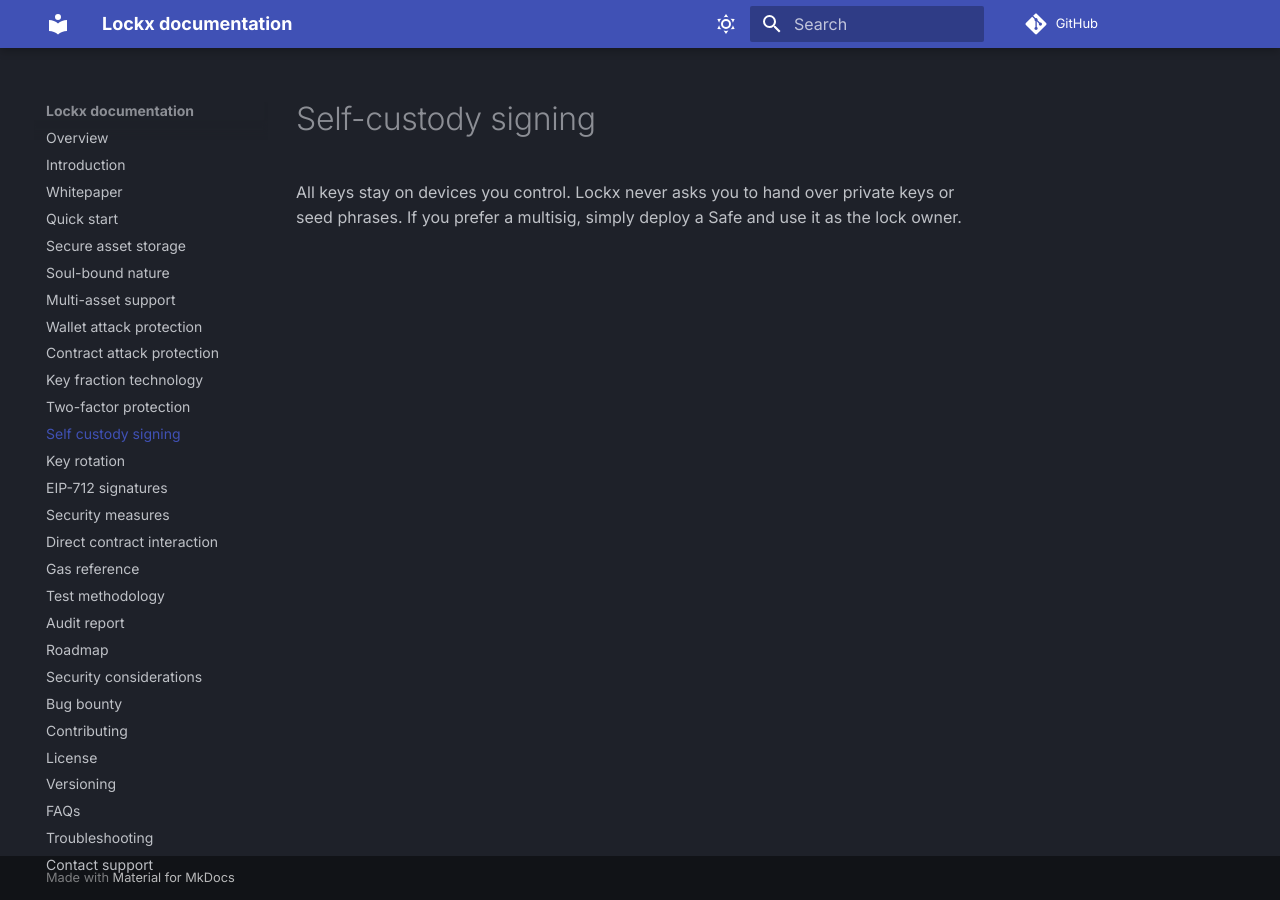
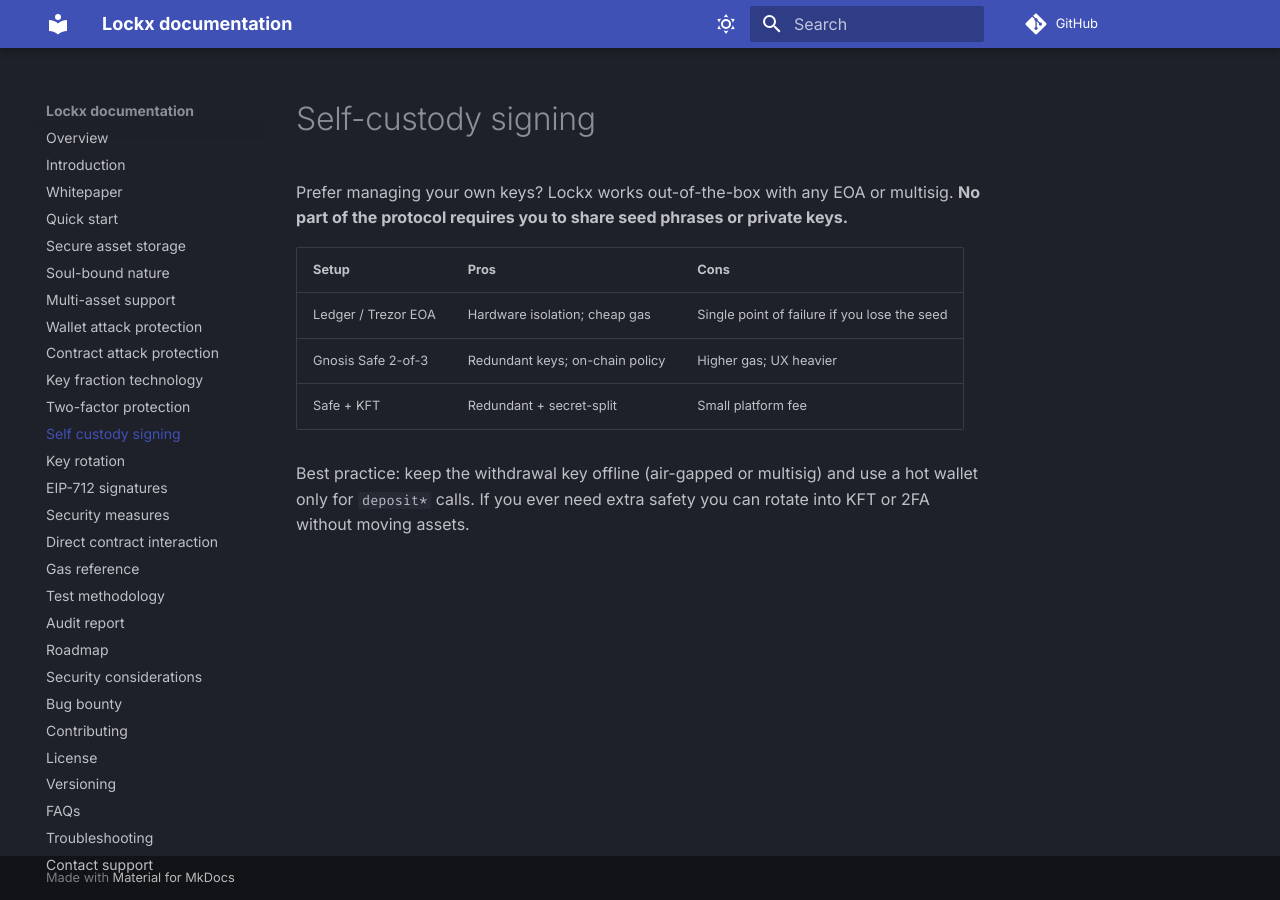
Before and after one commit to richardjaee/Lockx-Contracts, an MkDocs documentation site: the page built from docs/key-management/self-custody-signing.md, in a window 1280 px wide. Built offline with MkDocs 1.6.1 and Material for MkDocs 9.7.7, drawn with Linux system fonts in a browser that asks for light colours; comment, search, counter and statistics services are not loaded.

Commit message:
docs: rewrite self-custody signing and add key-rotation checklist

```diff
--- a/docs/key-management/self-custody-signing.md
+++ b/docs/key-management/self-custody-signing.md
@@ -1,3 +1,11 @@
 # Self-custody signing
 
-All keys stay on devices you control. Lockx never asks you to hand over private keys or seed phrases. If you prefer a multisig, simply deploy a Safe and use it as the lock owner.
+Prefer managing your own keys?  Lockx works out-of-the-box with any EOA or multisig.  **No part of the protocol requires you to share seed phrases or private keys.**
+
+| Setup | Pros | Cons |
+|-------|------|------|
+| Ledger / Trezor EOA | Hardware isolation; cheap gas | Single point of failure if you lose the seed |
+| Gnosis Safe 2-of-3 | Redundant keys; on-chain policy | Higher gas; UX heavier |
+| Safe + KFT | Redundant + secret-split | Small platform fee |
+
+Best practice: keep the withdrawal key offline (air-gapped or multisig) and use a hot wallet only for `deposit*` calls.  If you ever need extra safety you can rotate into KFT or 2FA without moving assets.
```
Also changed, not shown: docs/key-management/key-rotation.md (+11 -0 lines).
